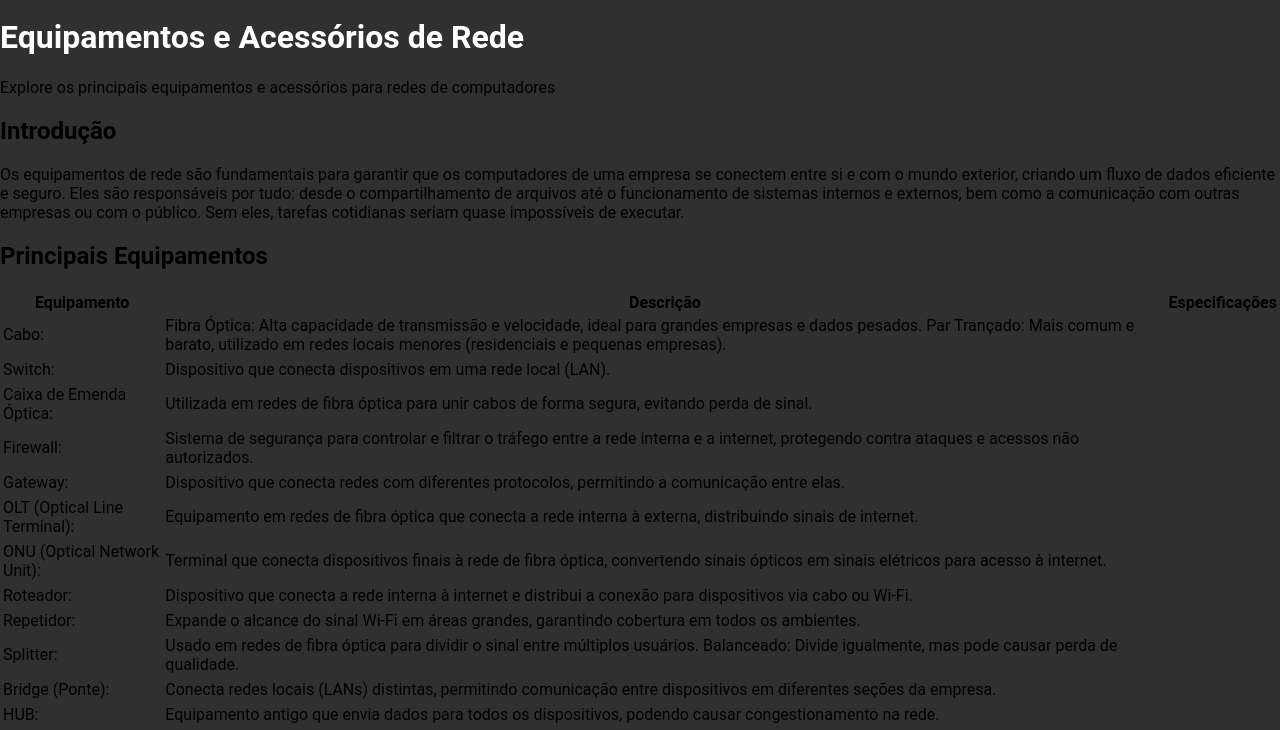
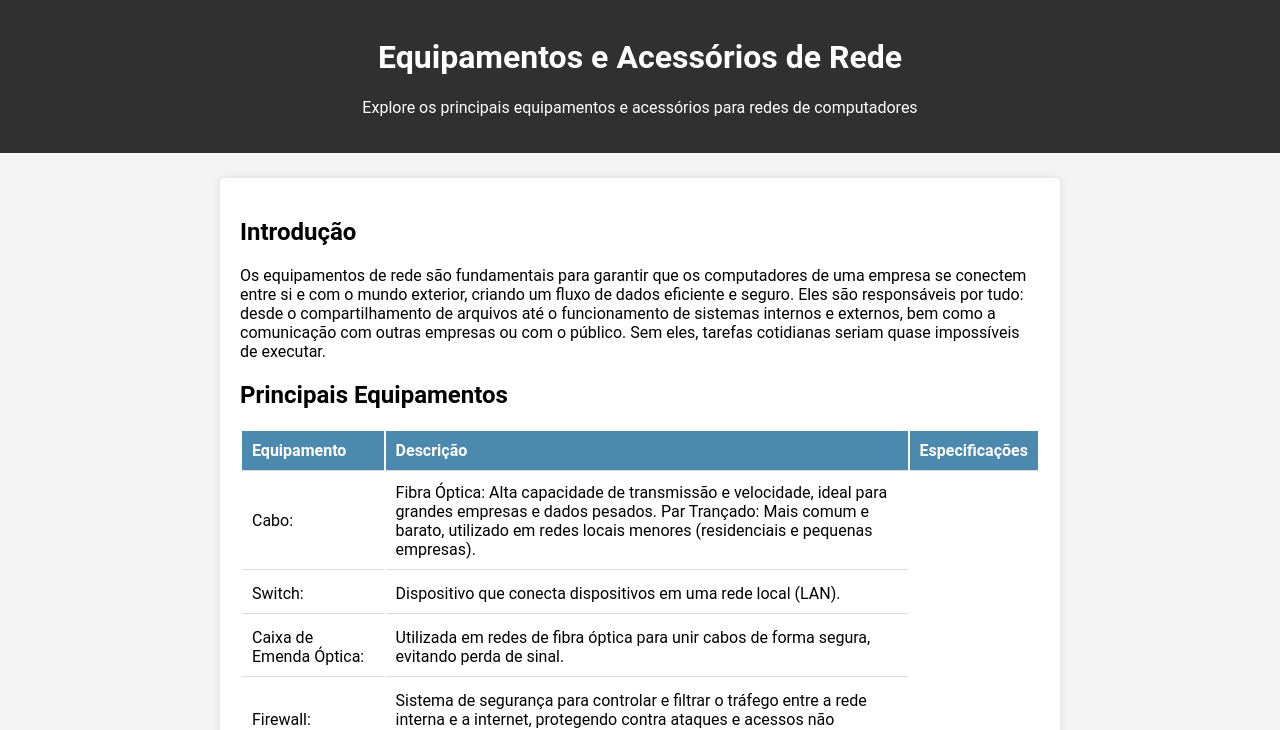
Before and after one commit to WanderAmaral/guizada, a plain HTML site: page Views/equipamentos.html in a window 1280 px wide. Shown: the part 77-807 px from the top of the page. Drawn offline with Linux system fonts and the light colour scheme.

Commit message:
Estilo pag

```diff
--- a/assets/style.css
+++ b/assets/style.css
@@ -15,6 +15,7 @@ h1 {
   z-index: 100;
   position: relative;
   padding-top: 20px;
+  background-color: #303030;
 }
 
 .menu-items ul {
@@ -226,3 +227,45 @@ h1 {
   font-size: 17px;
   padding-right: 8%;
 }
+
+.redes {
+  margin: 0;
+  padding: 0;
+  background-color: #f4f4f4;
+}
+
+.redes2 {
+  background-color: #303030;
+  color: #fff;
+  padding: 20px;
+  text-align: center;
+}
+
+main {
+  padding: 25px;
+}
+
+.content {
+  max-width: 800px;
+  margin: auto;
+  background-color: #fff;
+  padding: 20px;
+  border-radius: 5px;
+  box-shadow: 0px 0px 10px rgba(0, 0, 0, 0.1);
+}
+
+.redes3 {
+  width: 100%;
+  border-collapse: 2;
+  margin-top: 20px;
+}
+th,td {
+  padding: 10px;
+  text-align: left;
+  border-bottom: 1px solid #ddd;
+}
+
+th {
+  background-color: #4c89af;
+  color: white;
+}
```
